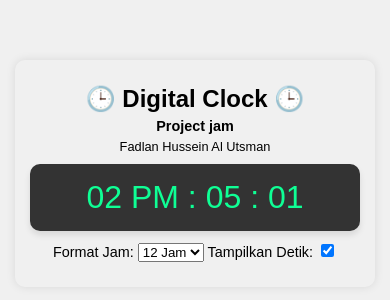
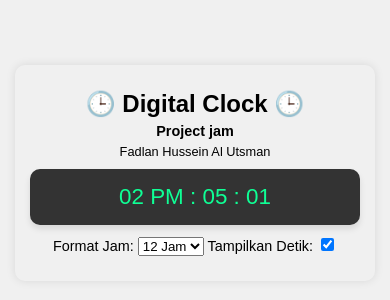
Before and after one commit to FadlanHussein/DigitalClock, a plain HTML site: page index.html in a window 390 px wide. Shown: the part 264-564 px from the top of the page. Drawn offline with Linux system fonts and the light colour scheme.

Commit message:
"responsif clock"

```diff
--- a/style.css
+++ b/style.css
@@ -106,8 +106,8 @@ body {
   }
   #clock {
     margin-top: 10px;
-    font-size: 2rem;
-    padding: 15px 30px;
+    font-size: 1.4rem;
+    padding: 15px 20px;
   }
   .Setting {
     margin-top: 10px;
```
